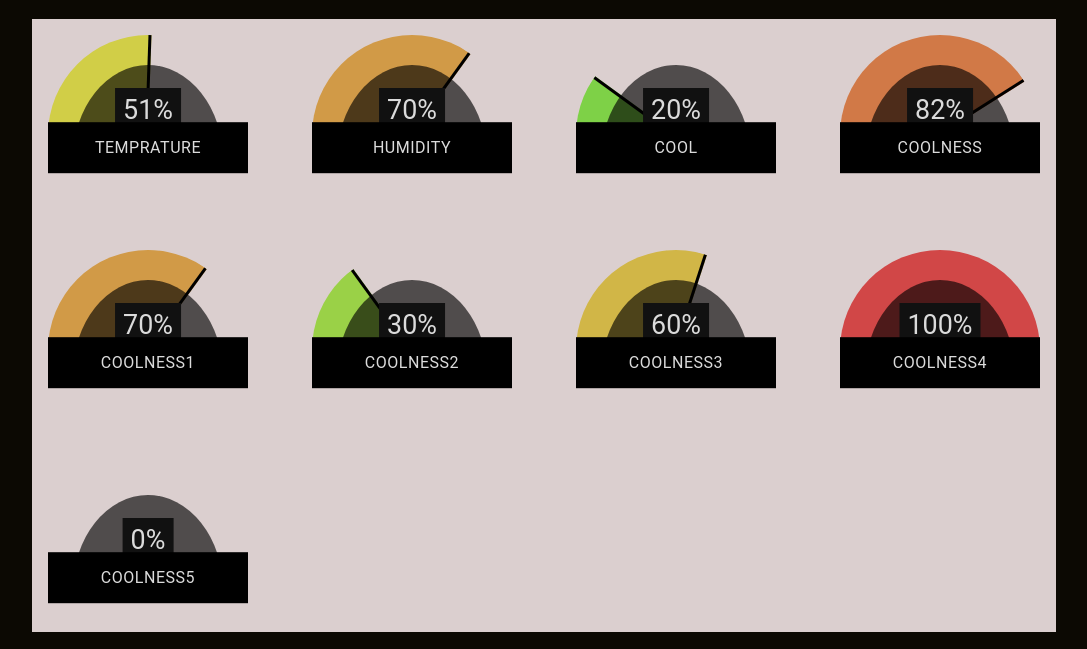
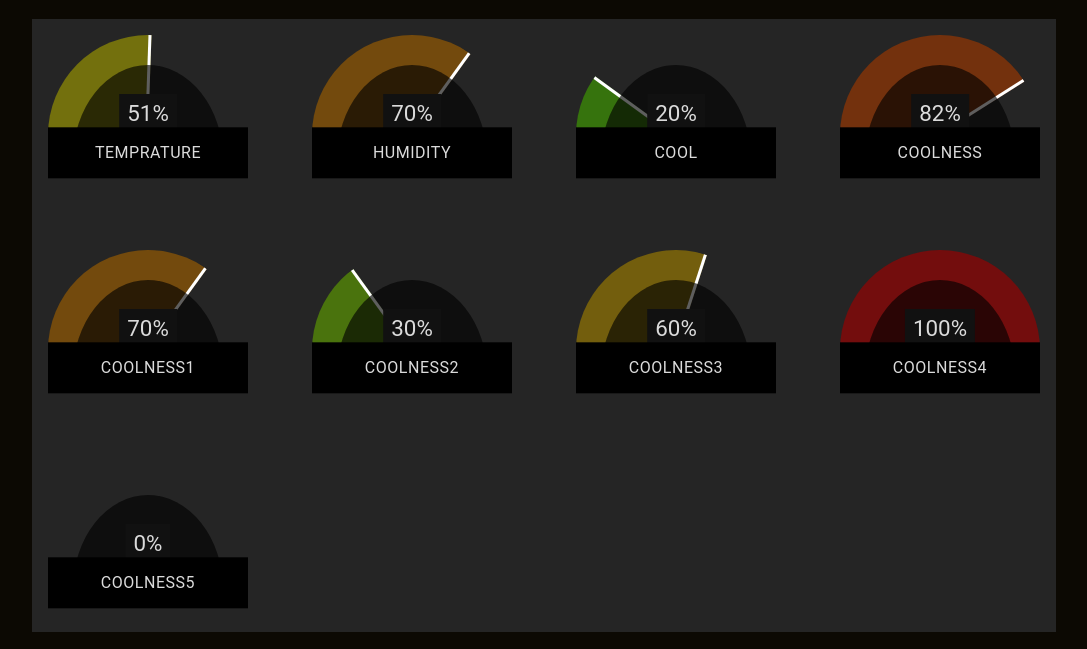
Before and after one commit to gm1wkr/Front-End-Experiments, a plain HTML site: page gauges/gauge.html in a window 1280 px wide. Shown: the part 61-710 px from the top of the page, without its empty margins (96-1183 px from the left). Drawn offline with Linux system fonts and the light colour scheme.

Commit message:
colour scheme

```diff
--- a/gauges/gauge.css
+++ b/gauges/gauge.css
@@ -1,5 +1,5 @@
 :root {
-    --gauge-background: #dbcfcf;
+    --gauge-background: #252525;
     --gauge-body-bg: #202020;
     --gauge-primary: #dbdbdb;
     --gauge-text-color: var(--gauge-primary);
@@ -8,7 +8,7 @@
     --gauge-border: #8b8b8b;
     --gauge-text-color: var(--gauge-primary);
     --gauge-border: 1px solid #505050;
-    --gauge-pointer-color: #000;
+    --gauge-pointer-color: rgb(255, 255, 255);
 }
 
 
@@ -70,7 +70,7 @@ body {
     /* background-color: var(--gauge-body-bg); */
     /* display: grid;
     place-content: center;*/
-    transform: translateY(-0.8em);
+    transform: translateY(-0.48em);
 }
 
 .label-text {
@@ -146,6 +146,6 @@ body {
     /* border: var(--gauge-border); */
     background-color: #111111;
     /* color: rgba(255, 255, 255, 0.795); */
-    font-size: 1.20em;
+    font-size: 1.00em;
 
 }
--- a/gauges/gauge.js
+++ b/gauges/gauge.js
@@ -53,7 +53,7 @@ function updateGauge(el,value){
     let valueDegrees = Math.round(mapRange(value, 1, 100, 1, 120));
     // el.querySelector(".gauge__fill").style.filter = `hue-rotate(${valueDegrees}deg)`;
 
-    const bgColor = v => `hsl(${( (1-v) * 120)}, 60%, 55%)`;
+    const bgColor = v => `hsl(${( (1-v) * 120)}, 80%, 25%)`;
     el.querySelector(".gauge__fill").style.backgroundColor = bgColor(value);
     console.log(`${valueDegrees} -> ${value}  ${bgColor(value)}`);
 }
```
